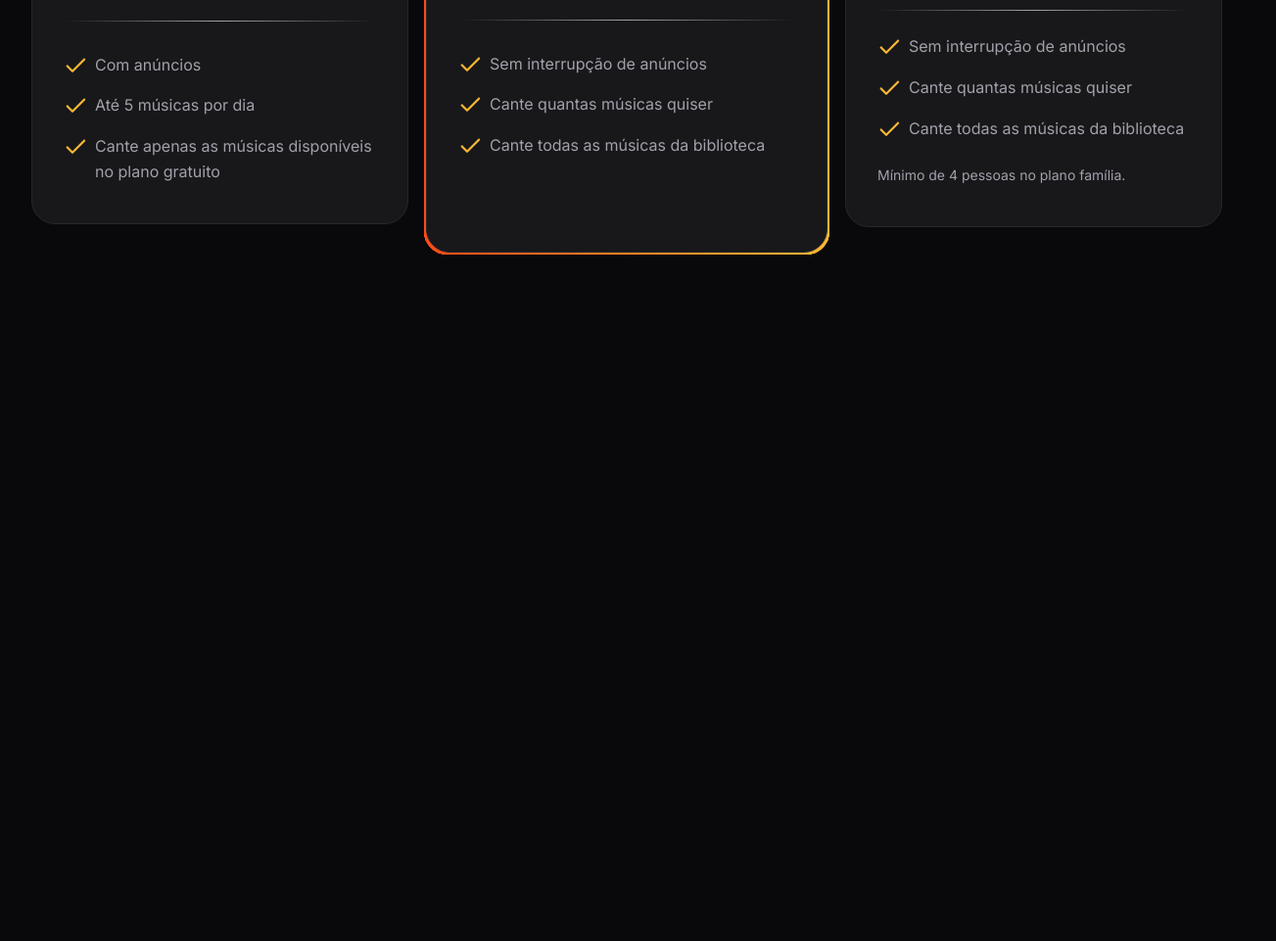
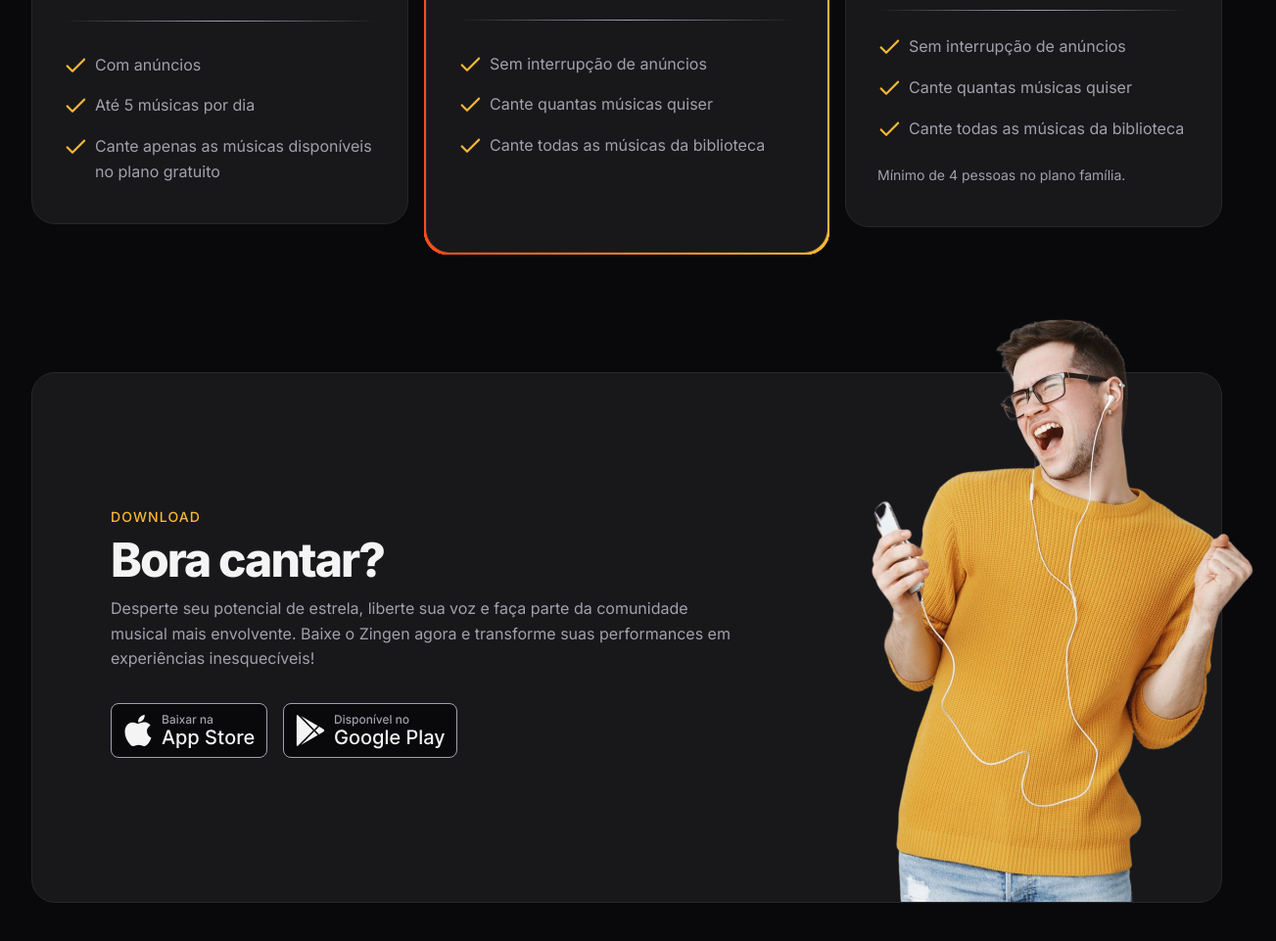
Before and after one commit to Jardiel-Ns/landingpage-resp, a plain HTML site: page index.html in a window 1280 px wide. Shown: the part 3065-4026 px from the top of the page at 98% size, 1303 px wide, since content can reach past the window. Before the commit the page ends 3365 px from the top, so only its background shows below. Drawn offline with Linux system fonts and the light colour scheme.

Commit message:
download section

```diff
--- a/index.css
+++ b/index.css
@@ -9,3 +9,4 @@
 @import url(styles/card.css);
 @import url(styles/features.css) (width >= 80em);
 @import url(styles/pricing.css);
+@import url(styles/download.css);
--- a/index.html
+++ b/index.html
@@ -155,5 +155,31 @@
       </div>
     </div>
   </section>
+
+  <section id="download">
+    <div class="container py-xl">
+      <div class="card px-lg itens-center">
+        <div>
+          <header>
+            <strong>download</strong>
+            <h2>Bora cantar?</h2>
+          </header>
+          <p>Desperte seu potencial de estrela, liberte sua voz e faça parte da comunidade musical mais envolvente. Baixe o Zingen agora e transforme suas performances em experiências inesquecíveis!</p>
+        </div>
+
+        <div class="button flex gap-1rem">
+          <a href="#"">
+            <img src="assets/icons/button-applestore.svg" alt="Botão para baixar da apple store">
+          </a>
+
+          <a href="#">
+            <img src="assets/icons/button-playstore.svg" alt="Botão para baixar da play store">
+          </a>
+        </div>
+
+        <img src="assets/images/rapaz-ouvindo-musica-com-fones-de-ouvido-e-cantando-no-aplicativo-de-karaoke-removebg 1.png" alt="">
+      </div>
+    </div>
+  </section>
 </body>
 </html>
--- /dev/null
+++ b/styles/download.css
@@ -0,0 +1,32 @@
+#download {
+  & .card {
+    padding: 3rem 1.5rem 15rem;
+    position: relative;
+  }
+
+  & div > img {
+    width: 14.5rem;
+    position: absolute;
+    bottom: 0;
+    right: -3.5rem;
+  }
+
+  & .button {
+    flex-wrap: wrap;
+    margin-top: 2rem;
+  }
+
+  @media (width >= 80em) {
+    .card {
+      padding: 8.75rem 5rem;
+
+      & div:nth-child(1) {
+        max-width: 40rem;
+      }
+
+      & > img {
+        width: 29.125rem;
+      }
+    }
+  }
+}
--- a/styles/features.css
+++ b/styles/features.css
@@ -1,6 +1,6 @@
 #features {
   & .cards {
-    grid-template-columns: 17.5rem 1fr 1fr 17.5rem;
+    grid-template-colunms: 17.5rem 1fr 1fr 17.5rem;
     grid-template-rows: 25rem 25rem;
     gap: 2rem;
   }
--- a/styles/global.css
+++ b/styles/global.css
@@ -49,6 +49,7 @@ html {
   font-size: var(--fs-base);
   line-height: 1.6;
   color: var(--text-color-primary);
+  overflow-x: hidden;
 }
 
 body {
--- a/styles/utility.css
+++ b/styles/utility.css
@@ -60,8 +60,8 @@
     display: initial;
   }
 
-  .even-columns {
+  .even-colunms {
     grid-auto-flow: column;
-    grid-auto-columns: 1fr;
+    grid-auto-colunms: 1fr;
   }
 }
```
Also changed, not shown: assets/icons/button-applestore.svg (added), assets/icons/button-playstore.svg (added).
